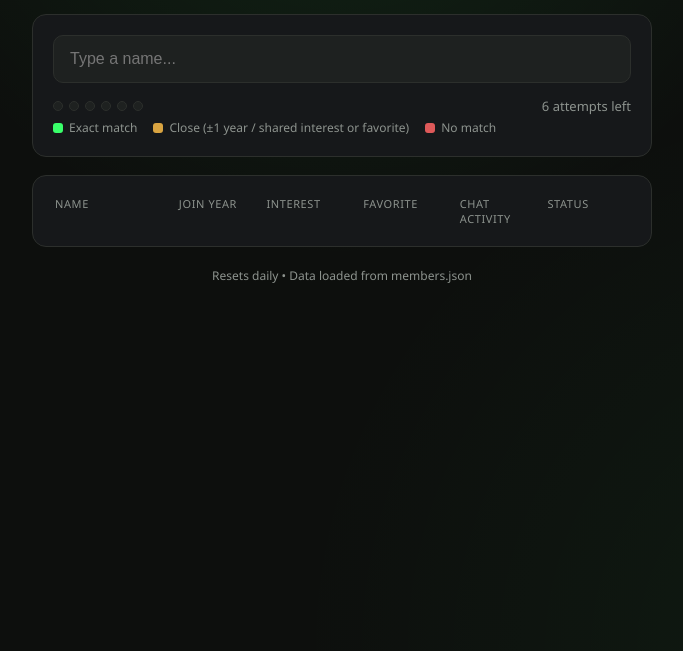
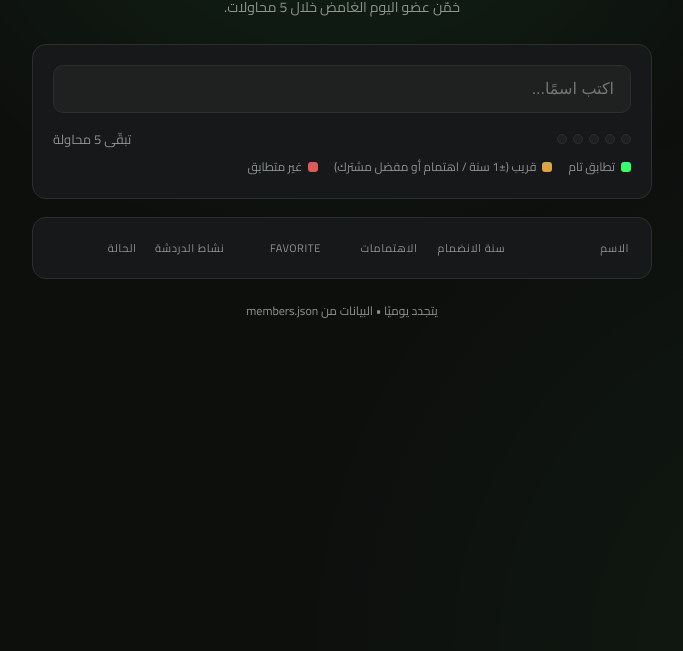
Before and after one commit to MAL5TERR/serverdle, a plain HTML site: page index.html in a window 1280 px wide. Shown: the part 149-800 px from the top of the page, without its empty margins (298-981 px from the left). Drawn offline with Linux system fonts and the light colour scheme.

Commit message:
Full Arabic UI

```diff
--- a/index.html
+++ b/index.html
@@ -1,52 +1,54 @@
 <!DOCTYPE html>
-<html lang="en">
+<html lang="ar" dir="rtl">
 <head>
 <meta charset="UTF-8">
 <meta name="viewport" content="width=device-width, initial-scale=1.0">
-<title>Mafiadle — Guess the Member</title>
+<title>Mafiadle</title>
+<link rel="preconnect" href="https://fonts.googleapis.com">
+<link href="https://fonts.googleapis.com/css2?family=Cairo:wght@400;600;700;800&display=swap" rel="stylesheet">
 <link rel="stylesheet" href="style.css">
 </head>
 <body>
 
 <div class="game">
   <header>
-    <div class="tag">Daily Challenge</div>
+    <div class="tag">تحدي اليوم</div>
     <h1>MAFIADLE</h1>
-    <p>Guess today's mystery member in 6 tries.</p>
+    <p>خمّن عضو اليوم الغامض خلال 5 محاولات.</p>
   </header>
 
   <div class="panel">
     <div class="search-wrap">
-      <input type="text" id="guessInput" placeholder="Type a name..." autocomplete="off">
+      <input type="text" id="guessInput" placeholder="اكتب اسمًا..." autocomplete="off">
       <div class="dropdown" id="dropdown"></div>
     </div>
 
     <div class="status-row">
       <div class="attempts-dots" id="attemptsDots"></div>
-      <div id="attemptsLabel">6 attempts left</div>
+      <div id="attemptsLabel">تبقّى 5 محاولات</div>
     </div>
 
     <div class="legend">
-      <span><span class="swatch green"></span> Exact match</span>
-      <span><span class="swatch yellow"></span> Close (±1 year / shared interest or favorite)</span>
-      <span><span class="swatch red"></span> No match</span>
+      <span><span class="swatch green"></span> تطابق تام</span>
+      <span><span class="swatch yellow"></span> قريب (±1 سنة / اهتمام أو مفضل مشترك)</span>
+      <span><span class="swatch red"></span> غير متطابق</span>
     </div>
   </div>
 
   <div class="panel">
     <div class="headers-row">
-      <div>Name</div>
-      <div>Join Year</div>
-      <div>Interest</div>
+      <div>الاسم</div>
+      <div>سنة الانضمام</div>
+      <div>الاهتمامات</div>
       <div>Favorite</div>
-      <div>Chat Activity</div>
-      <div>Status</div>
+      <div>نشاط الدردشة</div>
+      <div>الحالة</div>
     </div>
     <div class="board" id="board"></div>
     <div class="message" id="message"></div>
   </div>
 
-  <footer>Resets daily • Data loaded from members.json</footer>
+  <footer>يتجدد يوميًا • البيانات من members.json</footer>
 </div>
 
 <script src="script.js"></script>
--- a/members.json
+++ b/members.json
@@ -1,11 +1,11 @@
 [
-  { "name": "Mahmoud", "joinYear": 2021, "interest": ["Anime","Gaming","Football"], "favorite": ["One Punch Man","Persona","Real Madrid"], "chatActivity": "Active",     "status": "Active" },
-  { "name": "Moamen",  "joinYear": 2020, "interest": ["Anime","Gaming"],            "favorite": ["One Piece","Terraria"],                "chatActivity": "Active",     "status": "Active" },
-  { "name": "fylo",    "joinYear": 2020, "interest": ["Anime","Gaming"],            "favorite": ["Naruto","Terraria"],                   "chatActivity": "Active",     "status": "Active" },
-  { "name": "Mazen",   "joinYear": 2020, "interest": ["Anime","Gaming","Football"], "favorite": ["Hunter x Hunter","Rocket League","Manchester United"], "chatActivity": "Occasional", "status": "Active" },
-  { "name": "Sbero",   "joinYear": 2020, "interest": ["Anime","Gaming","Series","Movie"], "favorite": ["JoJo","League of Legends"],       "chatActivity": "Active",     "status": "Active" },
-  { "name": "ysbja",   "joinYear": 2020, "interest": ["Anime","Gaming","Series"],   "favorite": ["JoJo","Bloodborne"],                   "chatActivity": "Active",     "status": "Active" },
-  { "name": "yukinia", "joinYear": 2020, "interest": ["Anime","Gaming"],            "favorite": ["Bungou Stray Dogs"],                   "chatActivity": "Active",     "status": "Left"   },
-  { "name": "sevarya", "joinYear": 2021, "interest": ["Anime","Gaming"],            "favorite": ["The House in Fata Morgana"],           "chatActivity": "Active",     "status": "Left"   },
-  { "name": "zbady",   "joinYear": 2020, "interest": ["Anime","Gaming","Series"],   "favorite": ["Minecraft"],                           "chatActivity": "Inactive",   "status": "Active" }
+  { "name": "محمود",  "joinYear": 2021, "interest": ["أنمي","ألعاب","كرة قدم"],       "favorite": ["One Punch Man","Persona","Real Madrid"],               "chatActivity": "نشط",   "status": "نشط" },
+  { "name": "مؤمن",   "joinYear": 2020, "interest": ["أنمي","ألعاب"],                  "favorite": ["One Piece","Terraria"],                                "chatActivity": "نشط",   "status": "نشط" },
+  { "name": "فيلو",   "joinYear": 2020, "interest": ["أنمي","ألعاب"],                  "favorite": ["Naruto","Terraria"],                                   "chatActivity": "نشط",   "status": "نشط" },
+  { "name": "مازن",   "joinYear": 2020, "interest": ["أنمي","ألعاب","كرة قدم"],       "favorite": ["Hunter x Hunter","Rocket League","Manchester United"], "chatActivity": "أحياناً", "status": "نشط" },
+  { "name": "سبيرو",  "joinYear": 2020, "interest": ["أنمي","ألعاب","مسلسلات","أفلام"], "favorite": ["JoJo","League of Legends"],                            "chatActivity": "نشط",   "status": "نشط" },
+  { "name": "يسبجا",  "joinYear": 2020, "interest": ["أنمي","ألعاب","مسلسلات"],        "favorite": ["JoJo","Bloodborne"],                                   "chatActivity": "نشط",   "status": "نشط" },
+  { "name": "يوكينيا", "joinYear": 2020, "interest": ["أنمي","ألعاب"],                 "favorite": ["Bungou Stray Dogs"],                                   "chatActivity": "نشط",   "status": "غادر" },
+  { "name": "سيفاريا", "joinYear": 2021, "interest": ["أنمي","ألعاب"],                 "favorite": ["The House in Fata Morgana"],                           "chatActivity": "نشط",   "status": "غادر" },
+  { "name": "زبادي",  "joinYear": 2020, "interest": ["أنمي","ألعاب","مسلسلات"],        "favorite": ["Minecraft"],                                           "chatActivity": "غير نشط", "status": "نشط" }
 ]
--- a/script.js
+++ b/script.js
@@ -6,7 +6,7 @@ let people = [];
 const DAY_MS = 86400000;
 const TIMEZONE_OFFSET_HOURS = 3; // GMT+3 — day resets at midnight in this timezone
 const TIMEZONE_OFFSET_MS = TIMEZONE_OFFSET_HOURS * 3600000;
-const MAX_ATTEMPTS = 6;
+const MAX_ATTEMPTS = 5;
 const STORAGE_KEY = "serverdle_state_v1";
 
 let dayIndex, answerIndex, answer;
@@ -91,8 +91,8 @@ function renderDots(){
   }
   const left = MAX_ATTEMPTS - state.guesses.length;
   attemptsLabel.textContent = state.finished
-    ? (state.won ? 'Solved!' : 'Out of attempts')
-    : `${left} attempt${left === 1 ? '' : 's'} left`;
+    ? (state.won ? 'تم الحل!' : 'انتهت المحاولات')
+    : `تبقّى ${left} محاولة${left === 1 ? '' : ''}`;
 }
 
 function renderRow(guessName){
@@ -117,7 +117,7 @@ function renderRow(guessName){
     ['status', person.status]
   ];
 
-  const labels = { joinYear:'Join Year', interest:'Interest', favorite:'Favorite', chatActivity:'Chat Activity', status:'Status' };
+  const labels = { joinYear:'سنة الانضمام', interest:'الاهتمامات', favorite:'Favorite', chatActivity:'نشاط الدردشة', status:'الحالة' };
 
   fields.forEach(([key, value]) => {
     const cell = document.createElement('div');
@@ -140,10 +140,10 @@ function renderMessage(){
   if(!state.finished) return;
 
   if(state.won){
-    message.textContent = `🎉 You win! The answer was ${answer.name}.`;
+    message.textContent = `🎉 فزت! الإجابة كانت ${answer.name}.`;
     message.classList.add('show','win');
   } else {
-    message.textContent = `❌ Out of guesses. The answer was ${answer.name}.`;
+    message.textContent = `❌ انتهت محاولاتك. الإجابة كانت ${answer.name}.`;
     message.classList.add('show','lose');
   }
 }
@@ -187,7 +187,7 @@ function renderDropdown(matches){
     const item = document.createElement('div');
     const already = isAlreadyGuessed(person.name);
     item.className = 'dropdown-item' + (already ? ' disabled' : '');
-    item.innerHTML = `<span>${person.name}</span>${already ? '<small>already guessed</small>' : ''}`;
+    item.innerHTML = `<span>${person.name}</span>${already ? '<small>تم تخمينه مسبقًا</small>' : ''}`;
     if(!already){
       item.addEventListener('click', () => submitGuess(person.name));
     }
@@ -349,7 +349,7 @@ async function init(){
     const res = await fetch('members.json');
     people = await res.json();
   }catch(err){
-    message.textContent = 'Failed to load members.json — check the file exists and you\'re running this on a server (not file://).';
+    message.textContent = 'تعذّر تحميل members.json — تأكد أن الملف موجود وأنك تشغّل الموقع عبر خادم (وليس عبر file://).';
     message.classList.add('show','lose');
     console.error(err);
     return;
--- a/style.css
+++ b/style.css
@@ -11,7 +11,7 @@
   --yellow: #d9a441;
   --red: #de5959;
   --radius: 14px;
-  font-family: 'Segoe UI', system-ui, -apple-system, sans-serif;
+  font-family: 'Cairo', 'Segoe UI', system-ui, -apple-system, sans-serif;
 }
 
 *{ box-sizing: border-box; }
@@ -309,6 +309,6 @@ footer{
     color: inherit;
     opacity: 0.7;
     font-weight: 600;
-    margin-right: 8px;
+    margin-left: 8px;
   }
 }
```
